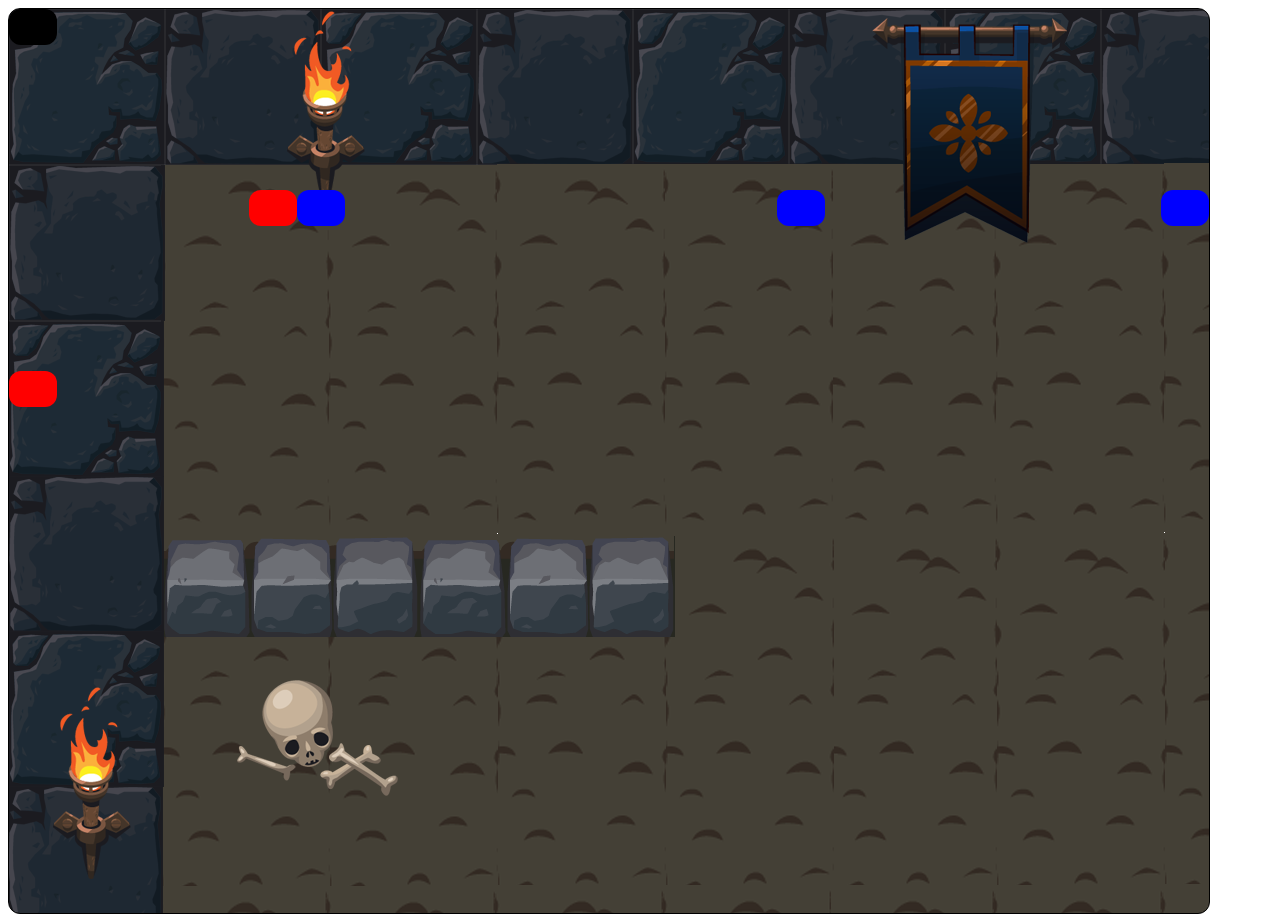
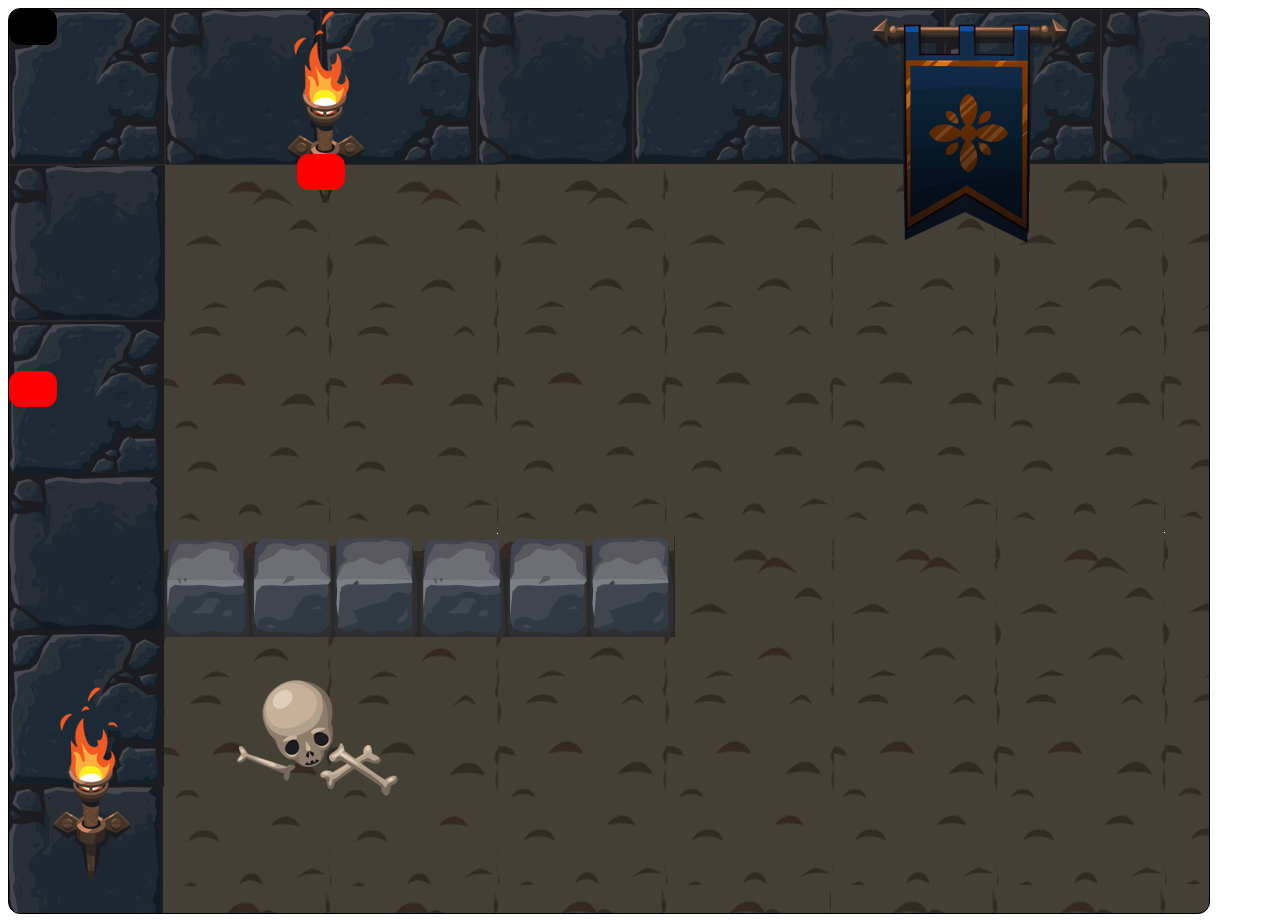
Before and after one commit to LosBunkos/dungeon-crawl-her, a website: page index.html in a window 1280 px wide. Drawn offline with nearby package versions, Linux system fonts and the light colour scheme.

Commit message:
fuck projectiles!

```diff
--- a/gameobj.js
+++ b/gameobj.js
@@ -13,25 +13,25 @@ var gameObj = function(board, startingPos) {
   }
 };
 
-var Projectile = function(board, startingPos, direction, speed) {
-  this.type = 3;
-  this.speed = speed;
-  this.pos = startingPos;
-  this.direction = direction;
-  this.go = function(direction){
-    board.go(this, direction);
-    return true;
-  };
-  this.onCollision = function(obj) {
-    board.delObj(this);
-  }
+// var Projectile = function(board, startingPos, direction, speed) {
+//   this.type = 3;
+//   this.speed = speed;
+//   this.pos = startingPos;
+//   this.direction = direction;
+//   this.go = function(direction){
+//     board.go(this, direction);
+//     return true;
+//   };
+//   this.onCollision = function(obj) {
+//     board.delObj(this);
+//   }
 
-  var that = this;
-  this.autoAct = function() {
-    setInterval(function() {
-      console.log(that);
-      that.go(direction);
-    }, speed);
-  // this.autoAct();
-}
-}
+//   var that = this;
+//   this.autoAct = function() {
+//     setInterval(function() {
+//       console.log(that);
+//       that.go(direction);
+//     }, speed);
+//   // this.autoAct();
+// }
+// }
--- a/index.html
+++ b/index.html
@@ -29,14 +29,11 @@ ui.initBoard(board);
 board.addObj(new gameObj(board, {x:0, y:10}));
 console.info('Enemy:', enemy);
 enemy.autoAct = function() {
-  // var dirs = ['up', 'right', 'right', 'down', 'down', 'left', 'left', 'up'];
+  var dirs = ['up', 'right', 'right', 'down', 'down', 'left', 'left', 'up'];
   var i = 0;
   setInterval(function() {
-    // enemy.go(dirs[i % dirs.length]);
-    // i++;
-    var proj1 = new Projectile(board, {x: enemy.pos.x + 1, y: enemy.pos.y}, 'right', 50);
-    board.addObj(proj1);
-    proj1.autoAct();
+    enemy.go(dirs[i % dirs.length]);
+    i++;
   }, 500);
 }
 enemy.autoAct();
```
